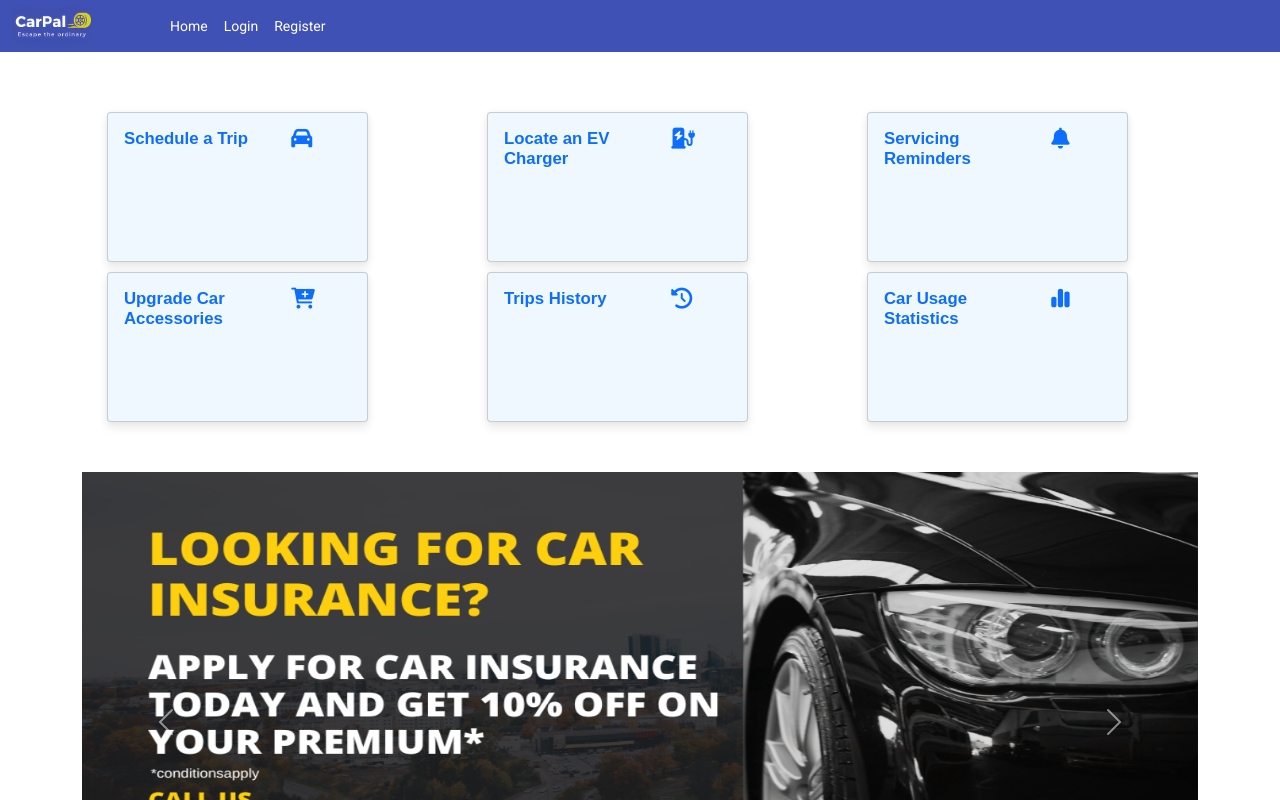
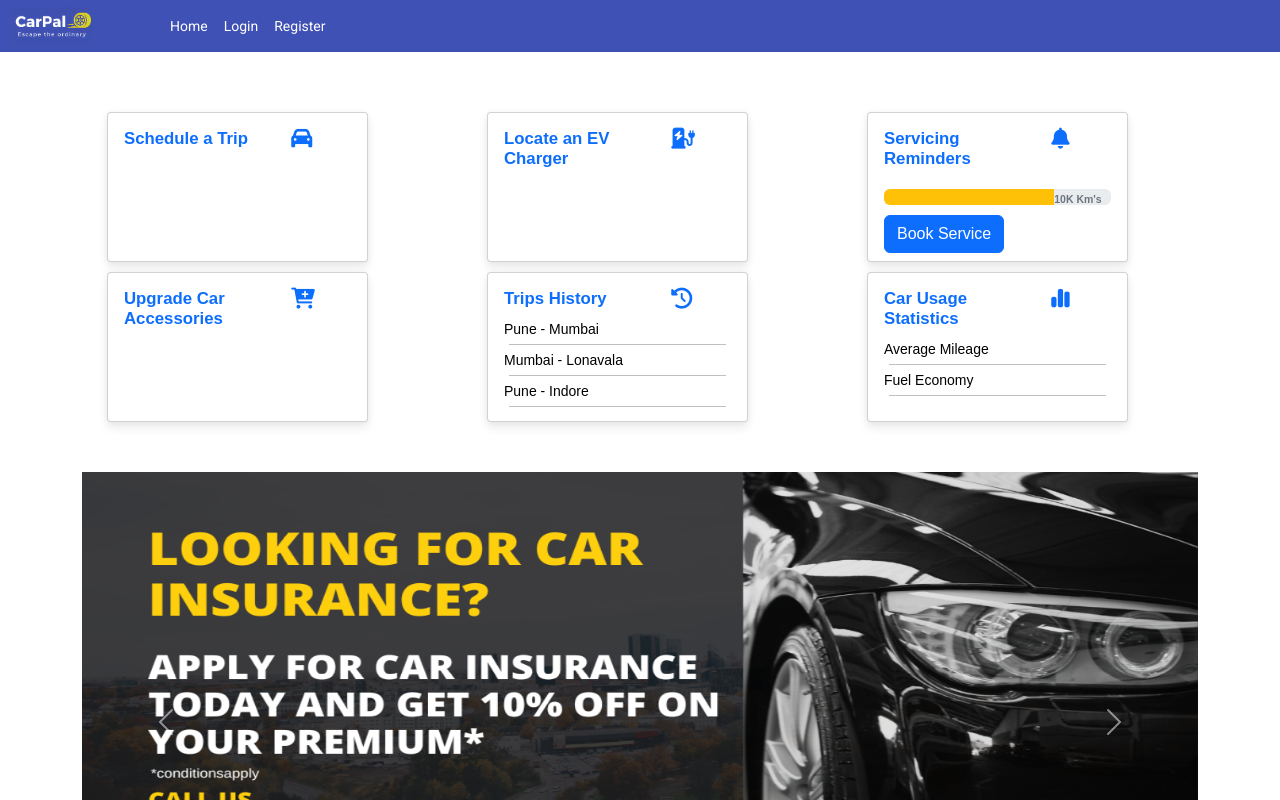
Before and after one commit to shekhardahiya123/Speed-Hackathon, an Angular app in the folder Car-Customer/: page /home in a window 1280 px wide. Shown: the top 800 px of the page. Built offline with nearby package versions, Linux system fonts and the light colour scheme.

Commit message:
Home page changes

```diff
--- a/Car-Customer/src/app/home-page/home-page.component.css
+++ b/Car-Customer/src/app/home-page/home-page.component.css
@@ -10,7 +10,7 @@
   float: none;
   margin-bottom: 10px;
   height: 150px;
-  background-color: #f0f8ff;
+  background-color: white;
 }
 
 .card:hover {
@@ -35,3 +35,12 @@ a {
 .marginLeft {
   margin-left: 0px;
 }
+.insideCard {
+  font-weight: 100;
+  padding-top: 10px;
+  color: black;
+  font-size: smaller;
+}
+hr {
+  margin: 5px;
+}
--- a/Car-Customer/src/app/home-page/home-page.component.html
+++ b/Car-Customer/src/app/home-page/home-page.component.html
@@ -51,6 +51,16 @@
                                     <i class="fa-solid fa-bell fa-lg"></i>
                                 </div>
                             </div>
+                            <br>
+                            <div class="progress">
+                                <div class="progress-bar bg-warning" role="progressbar" aria-label="Basic example"
+                                    style="width: 75%" aria-valuenow="75" aria-valuemin="0" aria-valuemax="100"></div>
+                                <p class=""><small class="text-muted text-right">10K Km's</small>
+                            </div>
+                            <div class="insideCard">
+                                <button class="btn btn-primary">Book Service</button>
+                            </div>
+
                         </div>
                     </div>
                 </a>
@@ -88,6 +98,14 @@
                                     <i class="fa-sharp fa-solid fa-clock-rotate-left fa-lg"></i>
                                 </div>
                             </div>
+                            <div class="insideCard">
+                                Pune - Mumbai
+                                <hr>
+                                Mumbai - Lonavala
+                                <hr>
+                                Pune - Indore
+                                <hr>
+                            </div>
                         </div>
                     </div>
                 </a>
@@ -105,6 +123,14 @@
                                 <div class="col-md-4">
                                     <i class="fa-sharp fa-solid fa-chart-simple fa-lg"></i>
                                 </div>
+
+                            </div>
+                            <div class="insideCard">
+                                Average Mileage
+                                <hr>
+                                Fuel Economy
+                                <hr>
+
                             </div>
                         </div>
                     </div>
```
